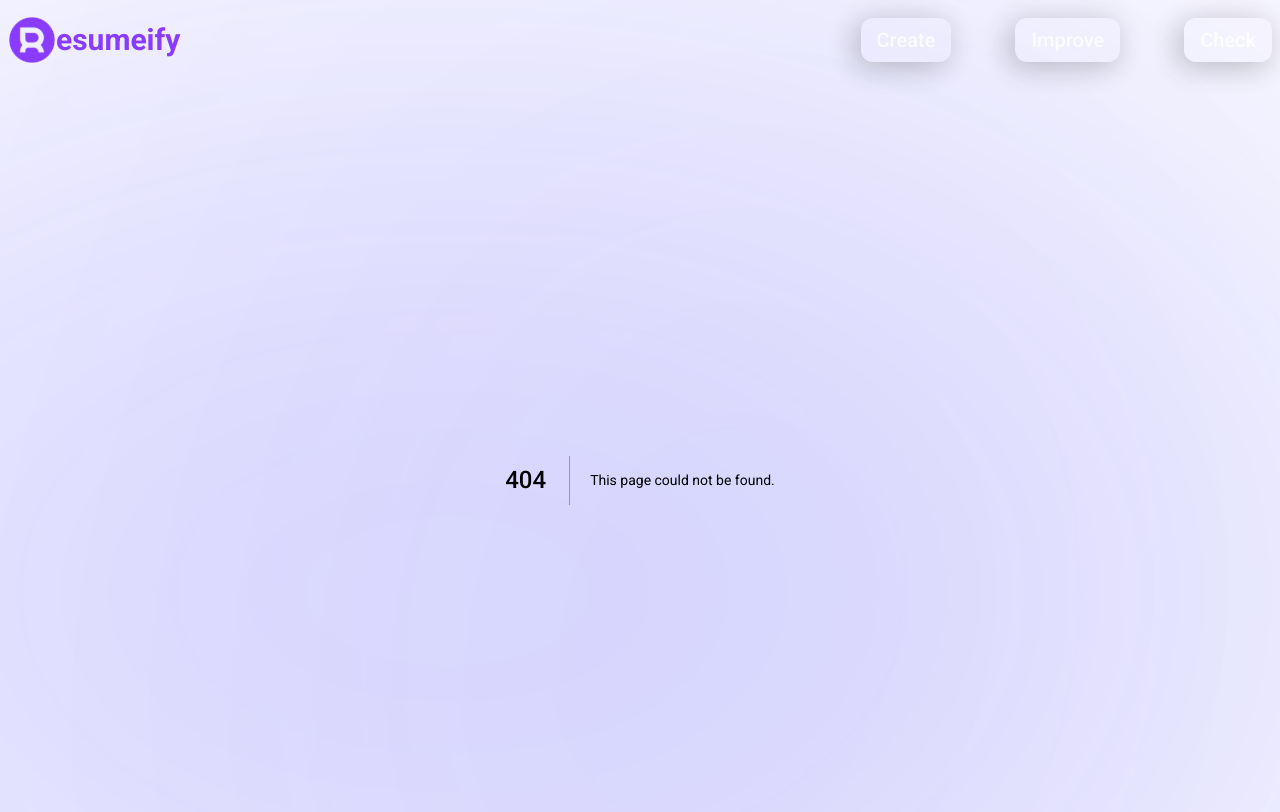
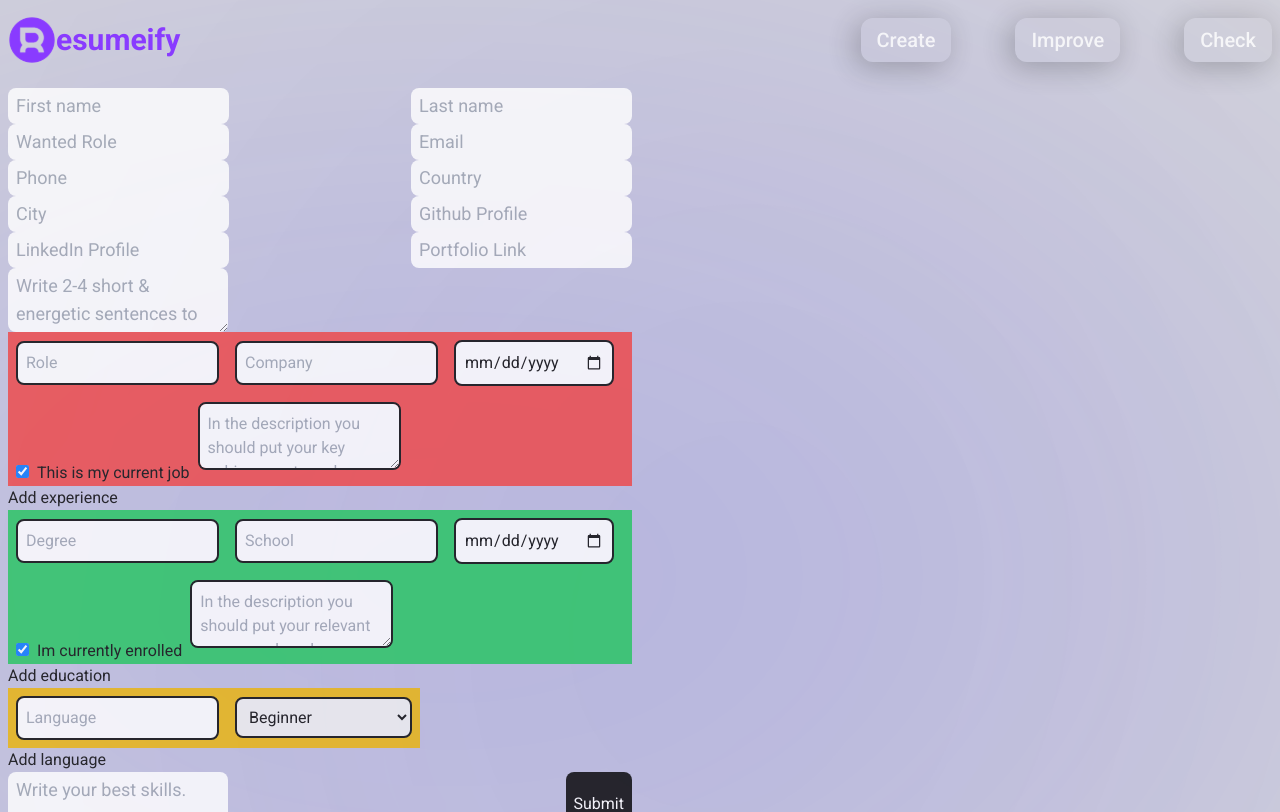
Before and after one commit to jhonatademuner/resumeify, a Next.js app: page /create in a window 1280 px wide. Before the commit this address had no page. Shown: the top 812 px of the page. Built offline with nearby package versions, Linux system fonts and the light colour scheme.

Commit message:
refactor: use route group

```diff
--- /dev/null
+++ b/src/app/(resume)/create/page.tsx
@@ -0,0 +1,97 @@
+import EducationInput from "@/components/EducationInput";
+import ExperienceInput from "@/components/ExperienceInput";
+import LanguageInput from "@/components/LanguageInput";
+import React from "react";
+
+const ResumeBuilder = () => {
+  return (
+    <section className="flex flex-col 2xl:w-[1536px] xl:w-[1280px] lg:w-[1024px] md:w-[768px] sm:w-[640px]">
+      <form
+        action="POST"
+        className="flex justify-between flex-wrap w-1/2 bg-secondary opacity-80 rounded-xl p-2 relative overflow-x-hidden"
+        id="resumeForm"
+      >
+        <div className="absolute right-[5%] h-[90%] top-8 w-1/3 bg-pink-gradient rounded-[50%] rotate-15 blur-[150px] opacity-30 -z-10"></div>
+        <div className="absolute top-20 right-[15%] h-[90%] w-1/2 bg-tertiary rounded-[50%] rotate-5 blur-[150px] opacity-40 -z-10"></div>
+        <input
+          type="text"
+          placeholder="First name"
+          className="bg-form-fields bg-opacity-50 rounded-lg px-2 py-1 text-lg text-form-text placeholder-form-text placeholder-opacity-50 outline-none"
+          name="firstName"
+        />
+        <input
+          type="text"
+          placeholder="Last name"
+          className="bg-form-fields bg-opacity-50 rounded-lg px-2 py-1 text-lg text-form-text placeholder-form-text placeholder-opacity-50 outline-none"
+          name="lastName"
+        />
+        <input
+          type="text"
+          placeholder="Wanted Role"
+          className="bg-form-fields bg-opacity-50 rounded-lg px-2 py-1 text-lg text-form-text placeholder-form-text placeholder-opacity-50 outline-none"
+          name="wantedRole"
+        />
+        <input
+          type="email"
+          placeholder="Email"
+          className="bg-form-fields bg-opacity-50 rounded-lg px-2 py-1 text-lg text-form-text placeholder-form-text placeholder-opacity-50 outline-none"
+          name="email"
+        />
+        <input
+          type="tel"
+          placeholder="Phone"
+          className="bg-form-fields bg-opacity-50 rounded-lg px-2 py-1 text-lg text-form-text placeholder-form-text placeholder-opacity-50 outline-none"
+          name="phone"
+        />
+        <input
+          type="text"
+          placeholder="Country"
+          className="bg-form-fields bg-opacity-50 rounded-lg px-2 py-1 text-lg text-form-text placeholder-form-text placeholder-opacity-50 outline-none"
+          name="country"
+        />
+        <input
+          type="text"
+          placeholder="City"
+          className="bg-form-fields bg-opacity-50 rounded-lg px-2 py-1 text-lg text-form-text placeholder-form-text placeholder-opacity-50 outline-none"
+          name="city"
+        />
+        <input
+          type="url"
+          placeholder="Github Profile"
+          className="bg-form-fields bg-opacity-50 rounded-lg px-2 py-1 text-lg text-form-text placeholder-form-text placeholder-opacity-50 outline-none"
+        />
+        <input
+          type="url"
+          placeholder="LinkedIn Profile"
+          className="bg-form-fields bg-opacity-50 rounded-lg px-2 py-1 text-lg text-form-text placeholder-form-text placeholder-opacity-50 outline-none"
+        />
+        <input
+          type="url"
+          placeholder="Portfolio Link"
+          className="bg-form-fields bg-opacity-50 rounded-lg px-2 py-1 text-lg text-form-text placeholder-form-text placeholder-opacity-50 outline-none"
+        />
+        <textarea
+          placeholder="Write 2-4 short & energetic sentences to interest the reader! Mention your role, experience & most importantly - your biggest achievements, best qualities and skills."
+          className="bg-form-fields bg-opacity-50 rounded-lg px-2 py-1 text-lg text-form-text placeholder-form-text placeholder-opacity-50 outline-none"
+          name="professionalSummary"
+        />
+
+        <ExperienceInput />
+        <EducationInput />
+        <LanguageInput />
+
+        <textarea
+          placeholder="Write your best skills."
+          className="bg-form-fields bg-opacity-50 rounded-lg px-2 py-1 text-lg text-form-text placeholder-form-text placeholder-opacity-50 outline-none"
+          name="skills"
+        />
+
+        <button className="bg-black text-white p-2 rounded-lg">
+          Submit
+        </button>
+      </form>
+    </section>
+  );
+};
+
+export default ResumeBuilder;
--- a/src/app/resume-builder/page.tsx
+++ /dev/null
@@ -1,93 +0,0 @@
-import EducationInput from "@/components/EducationInput";
-import ExperienceInput from "@/components/ExperienceInput";
-import LanguageInput from "@/components/LanguageInput";
-import React from "react";
-
-const ResumeBuilder = () => {
-  return (
-    <section className="flex flex-col 2xl:w-[1536px] xl:w-[1280px] lg:w-[1024px] md:w-[768px] sm:w-[640px]">
-      <form action="POST" className="flex flex-col">
-        <input
-          type="text"
-          placeholder="First name"
-          className="border-2 border-black rounded-lg p-2 m-2"
-          name="firstName"
-        />
-        <input
-          type="text"
-          placeholder="Last name"
-          className="border-2 border-black rounded-lg p-2 m-2"
-          name="lastName"
-        />
-        <input
-          type="text"
-          placeholder="Wanted Role"
-          className="border-2 border-black rounded-lg p-2 m-2"
-          name="wantedRole"
-        />
-        <input
-          type="email"
-          placeholder="Email"
-          className="border-2 border-black rounded-lg p-2 m-2"
-          name="email"
-        />
-        <input
-          type="tel"
-          placeholder="Phone"
-          className="border-2 border-black rounded-lg p-2 m-2"
-          name="phone"
-        />
-        <input
-          type="text"
-          placeholder="Country"
-          className="border-2 border-black rounded-lg p-2 m-2"
-          name="country"
-        />
-        <input
-          type="text"
-          placeholder="City"
-          className="border-2 border-black rounded-lg p-2 m-2"
-          name="city"
-        />
-        <input
-          type="url"
-          placeholder="Github Profile"
-          className="border-2 border-black rounded-lg p-2 m-2"
-        />
-        <input
-          type="url"
-          placeholder="LinkedIn Profile"
-          className="border-2 border-black rounded-lg p-2 m-2"
-        />
-        <input
-          type="url"
-          placeholder="Portfolio Link"
-          className="border-2 border-black rounded-lg p-2 m-2"
-        />
-        <textarea
-          placeholder="Write 2-4 short & energetic sentences to interest the reader! Mention your role, experience & most importantly - your biggest achievements, best qualities and skills."
-          className="border-2 border-black rounded-lg p-2 m-2"
-          name="professionalSummary"
-        />
-
-        <ExperienceInput />
-        <EducationInput />
-        <LanguageInput />
-
-        <textarea
-          placeholder="Write your best skills."
-          className="border-2 border-black rounded-lg p-2 m-2"
-          name="skills"
-        />
-
-        <button
-          className="bg-black text-white p-2 m-2 rounded-lg"
-        >
-          Submit
-        </button>
-      </form>
-    </section>
-  );
-};
-
-export default ResumeBuilder;
```
